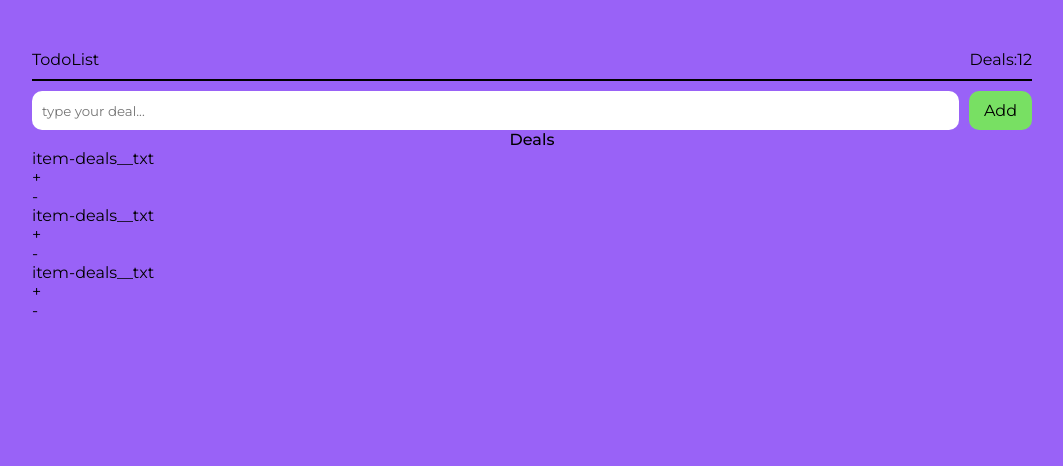
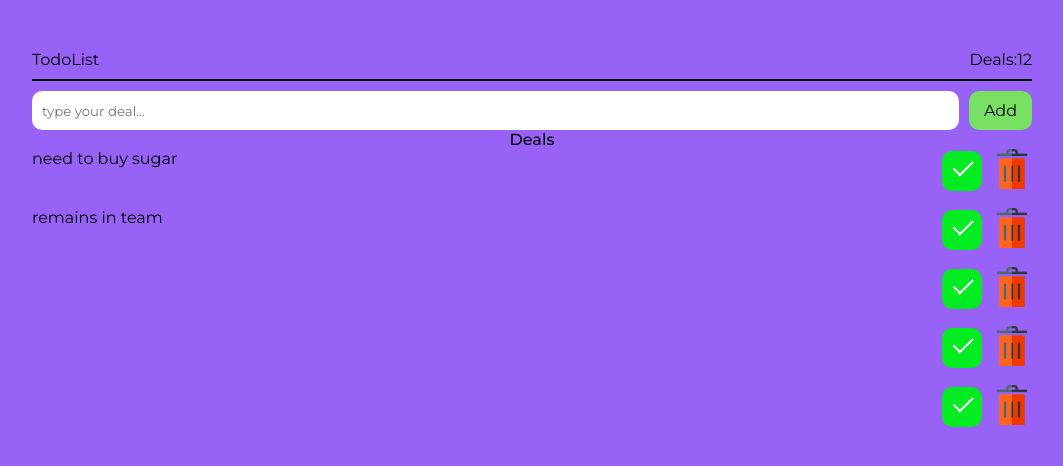
Before and after one commit to DSoftheM/todolist, a React (Create React App) app: page / in a window 1280 px wide. Shown: the top 466 px of the page, without its empty margins (108-1171 px from the left). Built offline with nearby package versions, Linux system fonts and the light colour scheme; the HTML template or start-up script is replaced by a standard one.

Commit message:
icons & props for deals

```diff
--- a/src/components/Deals/Deals.css
+++ b/src/components/Deals/Deals.css
@@ -2,3 +2,7 @@
     text-align: center;
     font-weight: 500;
 }
+
+.deals__li:not(:last-child) {
+    margin-bottom: 15px;
+}
--- a/src/components/Deals/Deals.js
+++ b/src/components/Deals/Deals.js
@@ -1,12 +1,21 @@
 import DealsItem from '../DealsItem.js/DealsItem';
 import './Deals.css';
 
-export default function Deals() {
+export default function Deals({deals}) {
     return (
         <>
             <div className="deals">
                 <div className="deals__header">Deals</div>
                 <ul className='deals__items'>
+                    {
+                        deals.map(deal => {
+                            return (
+                                <li className='deals__li'>
+                                    <DealsItem dealText={deal}/>
+                                </li>
+                            );
+                        })
+                    }
                     <li className='deals__li'>
                         <DealsItem/>
                     </li>
--- /dev/null
+++ b/src/components/DealsItem.js/DealsItem.css
@@ -0,0 +1,55 @@
+.item-deals {
+    display: flex;
+    justify-content: space-between;
+}
+
+.deals__txt {
+
+}
+
+.group-btns {
+    display: flex;
+    align-items: center;
+    gap: 10px;
+}
+
+.group-btns__add {
+    width: 40px;
+    height: 40px;
+    border-radius: 10px;
+    display: flex;
+    justify-content: center;
+    align-items: center;
+    background: rgb(2, 236, 33);
+}
+
+.check-mark {
+    position: relative;
+}
+
+.check-mark::before {
+    content: "";
+    position: absolute;
+    width: 10px;
+    height: 2px;
+    background-color: #fff;
+    transform: rotate(45deg);
+    left: -10px;
+    top: 0;
+}
+
+.check-mark::after {
+    content: "";
+    position: absolute;
+    width: 20px;
+    height: 2px;
+    background-color: rgb(255, 255, 255);
+    transform: rotate(-45deg);
+    left: -6px;
+    top: -3px;
+}
+
+.trash__img {
+    width: 40px;
+    height: 40px;
+}
--- a/src/components/DealsItem.js/DealsItem.js
+++ b/src/components/DealsItem.js/DealsItem.js
@@ -1,11 +1,20 @@
-export default function DealsItem() {
+import "./DealsItem.css";
+import trashImgPath from "../../img/trash-bin.png";
+
+export default function DealsItem({dealText}) {
     return (
         <>
             <div className="deals__item item-deals">
-                <div className="item-deals__txt">item-deals__txt</div>
+                <div className="item-deals__txt">{dealText}</div>
                 <div className="item-deals__group group-btns">
-                    <div className="group-btns__add">+</div>
-                    <div className="group-btns__remove">-</div>
+                    <div className="group-btns__add">
+                        <div className="check-mark"></div>
+                    </div>
+                    <div className="group-btns__remove">
+                        <div className="trash">
+                            <img className="trash__img" src={trashImgPath} alt="trash"></img>
+                        </div>
+                    </div>
                 </div>
             </div>
         </>
--- a/src/components/TodoList.js
+++ b/src/components/TodoList.js
@@ -1,15 +1,21 @@
+import { useState } from "react";
 import Deals from "./Deals/Deals";
 import TodoInput from "./TodoInput/TodoInput";
 import TodoListHeader from "./TodoListHeader/TodoListHeader";
 
 function TodoList() {
+    let [deals, setDeals] = useState([]);
+
+    //test
+    deals = ['need to buy sugar', 'remains in team'];
+
     return (
         <>
              <TodoListHeader
                 dealsCount={12}
             />
-            <TodoInput/>
-            <Deals/>
+            <TodoInput setDeals={setDeals}/>
+            <Deals deals={deals}/>
         </>
     )
 }
```
Also changed, not shown: src/img/check.png (added), src/img/trash-bin.png (added).
